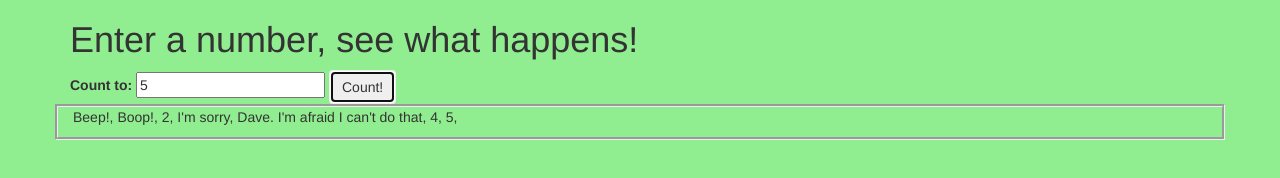
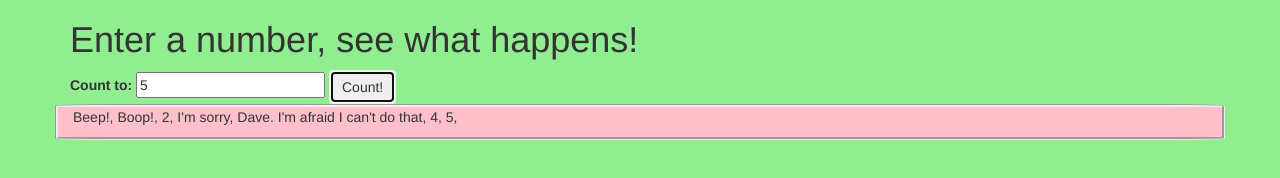
Before and after one commit to pinkjacket/beepboop, a plain HTML site: page index.html in a window 1280 px wide. Both pictures are taken after typing "5" into the empty fields and a click on the button "Count!". Drawn offline with Linux system fonts and the light colour scheme.

Commit message:
a bit more CSS, cleaned up code formatting and made sure to get rid of old commented-out scripts

```diff
--- a/css/styles.css
+++ b/css/styles.css
@@ -4,4 +4,6 @@ body {
 #readout {
   display:none;
   border-style: groove;
+  border-radius: 5%;
+  background-color: pink;
 }
```
Also changed, not shown: js/scripts.js (+8 -4 lines).
